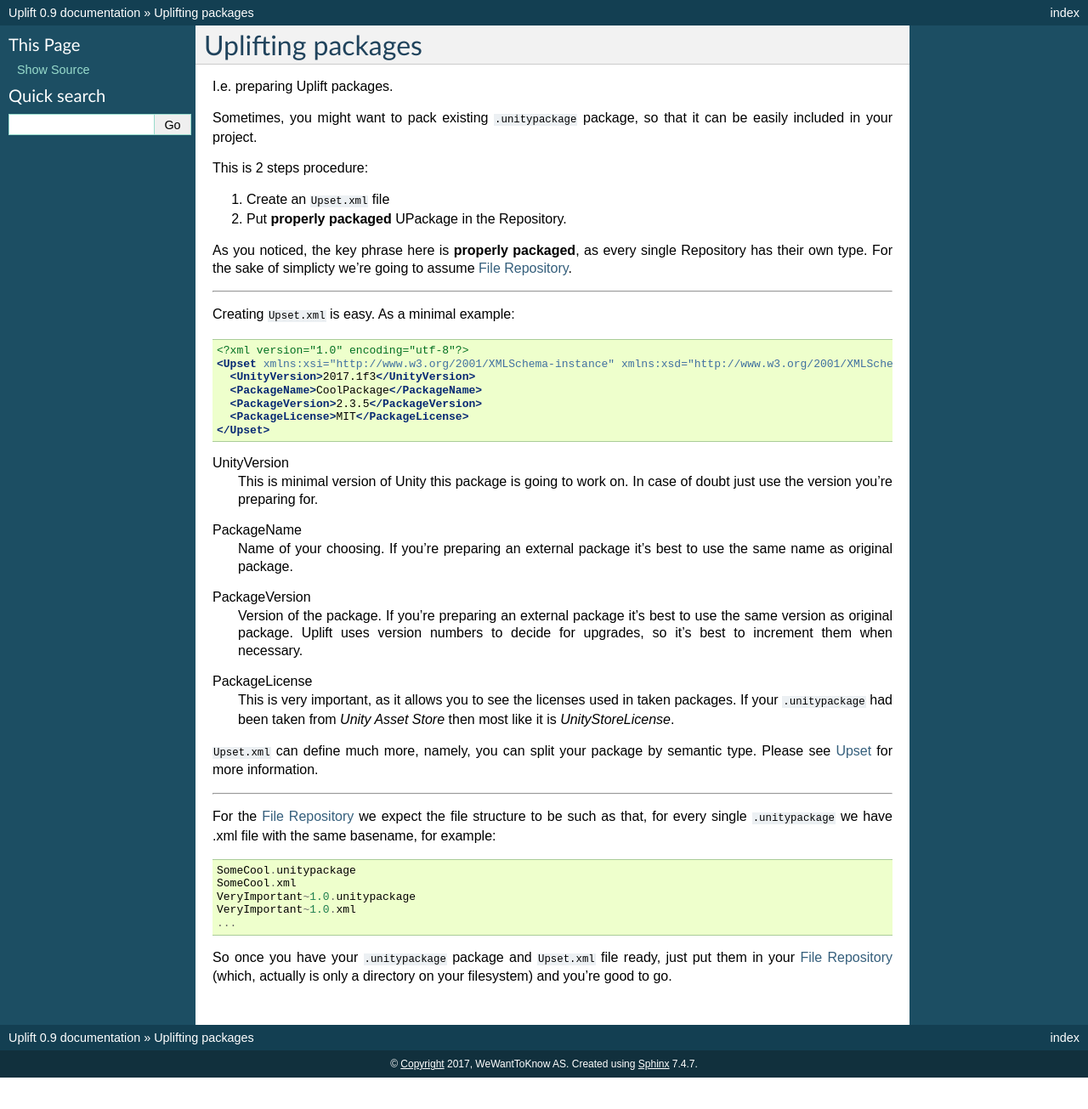
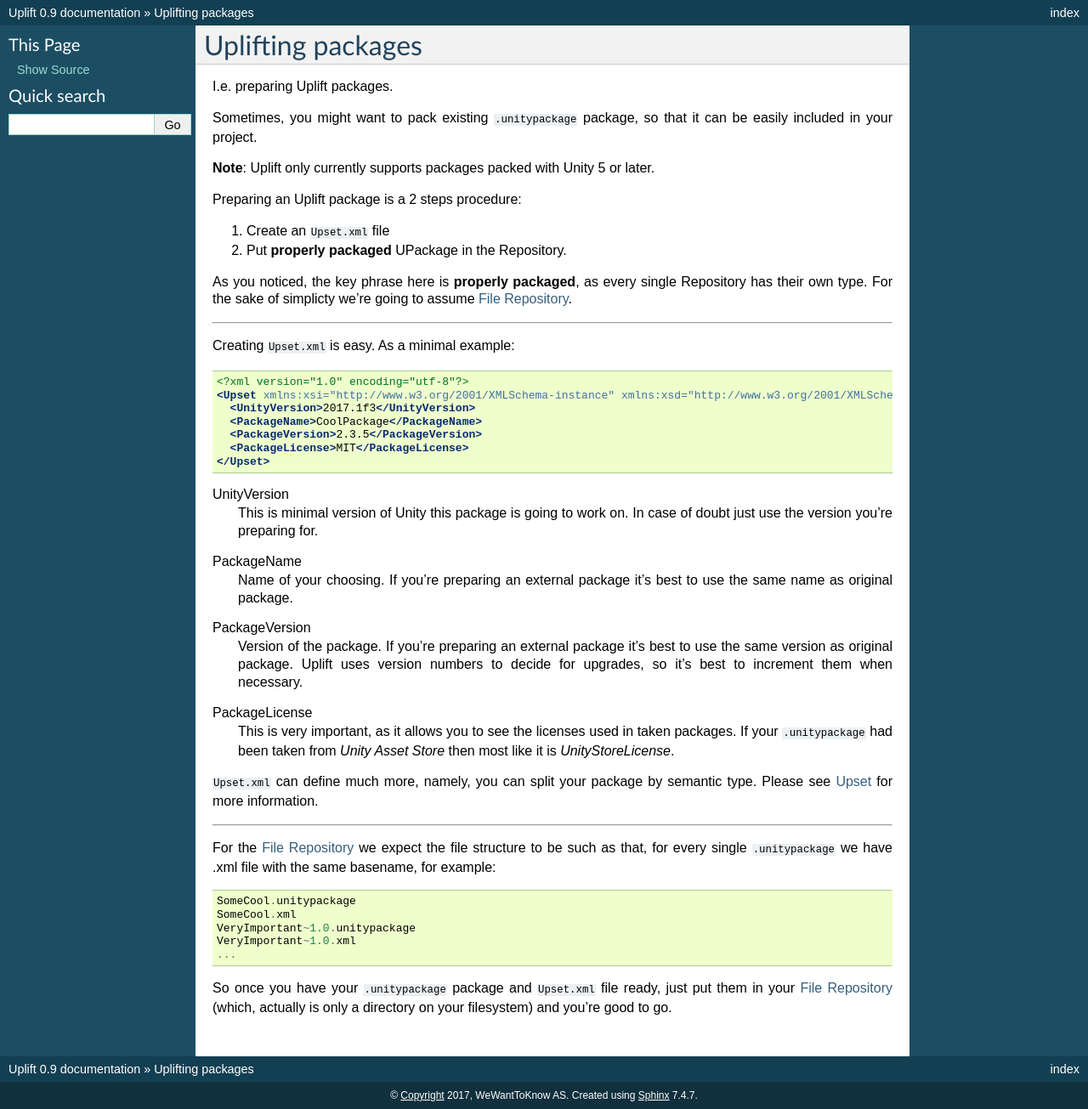
Before and after one commit to DragonBox/uplift-documentation, a Sphinx documentation site: the page built from source/howto/uplifting_packages.rst, in a window 1280 px wide. Shown: the whole page at 85% size. Built offline with Sphinx 7.4.7, drawn with Linux system fonts in a browser that asks for light colours; before the commit the page ends 1268 px from its top, so only the background shows below that.

Commit message:
Document Unity 4 incompatibility

```diff
--- a/source/howto/uplifting_packages.rst
+++ b/source/howto/uplifting_packages.rst
@@ -5,7 +5,9 @@ I.e. preparing Uplift packages.
 
 Sometimes, you might want to pack existing ``.unitypackage`` package, so that it can be easily included in your project.
 
-This is 2 steps procedure:
+**Note**: Uplift only currently supports packages packed with Unity 5 or later.
+
+Preparing an Uplift package is a 2 steps procedure:
 
 1. Create an ``Upset.xml`` file
 2. Put **properly packaged** UPackage in the Repository.
```
